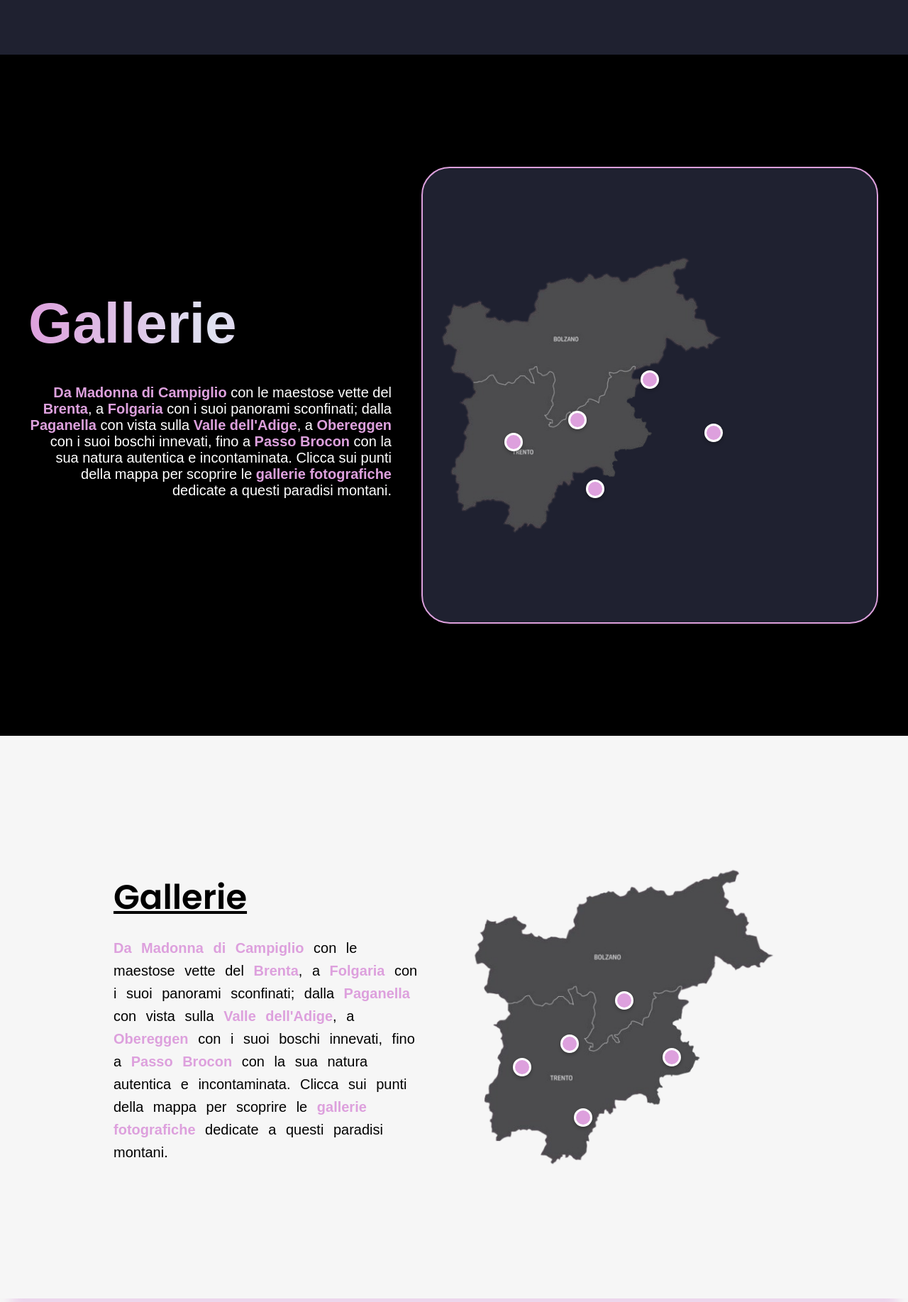
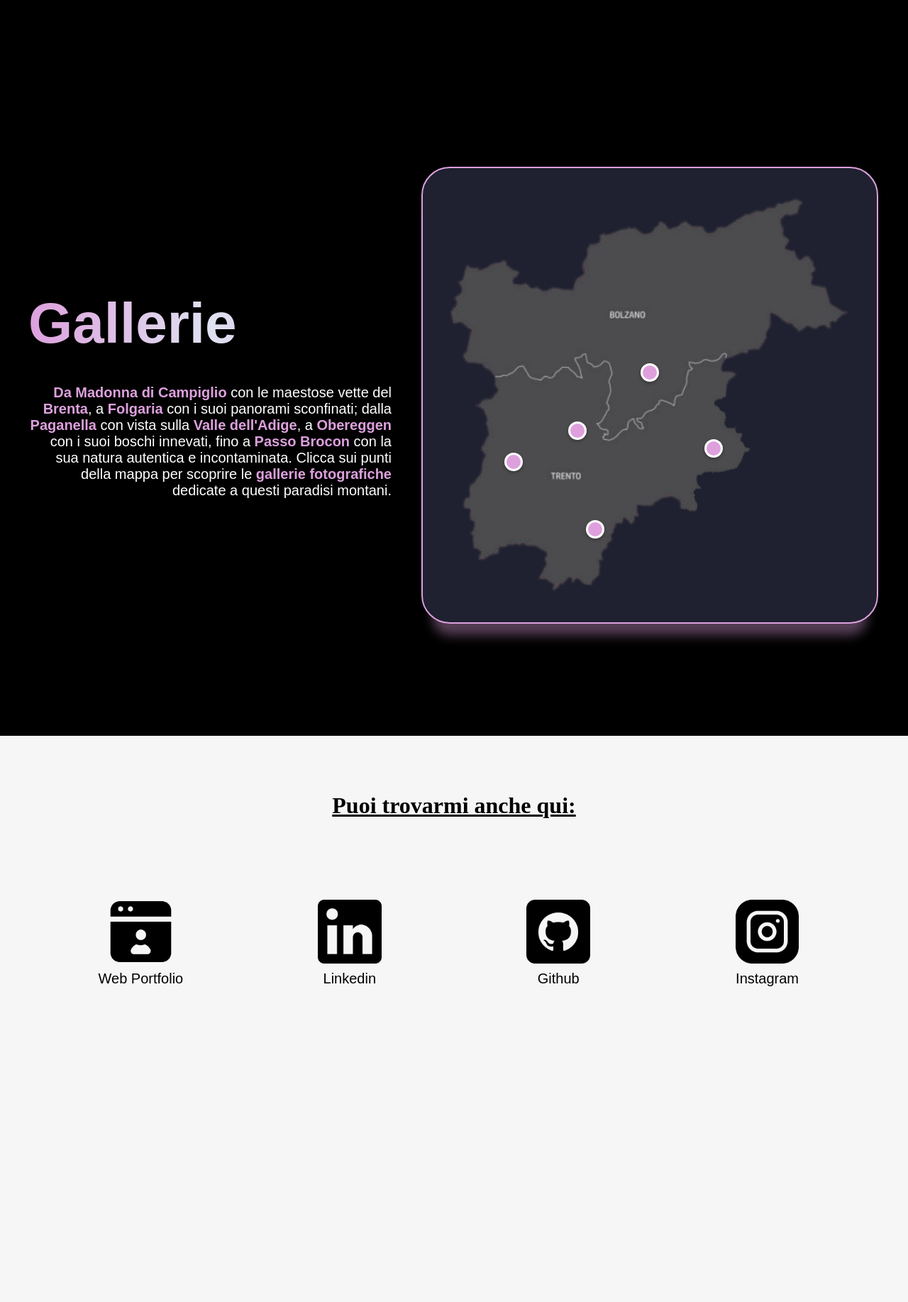
Before and after one commit to KevinRomanello/WebPortfolio, a plain HTML site: page Galleria/PhotoProject.html in a window 1280 px wide. Shown: the part 4137-5972 px from the top of the page at 71% size. Drawn offline with Linux system fonts and the light colour scheme; a web font is replaced by a local one.

Commit message:
sistemata la sezione mappa ma non completamente

```diff
--- a/Galleria/PhotoProject.html
+++ b/Galleria/PhotoProject.html
@@ -206,7 +206,7 @@
                         della mappa per scoprire le <span>gallerie fotografiche</span> dedicate a questi paradisi montani.
                     </div>
                 </div>
-                <div class="box2 reveal">
+                <div class="box3 box2 reveal fading-div">
                     <div>
                         <div class="map-container reveal">
                             <img src="foto comuni/TrentinoMapNoBg.png" alt="Mappa del Trentino">
@@ -238,7 +238,7 @@
         </section>
 
 
-        <section id="map-section" class="fading-div">
+        <section id="map-section" class="fading-div" style="visibility: hidden; height: 0px;">
             <div class="map-text-container">
                 <div class="text-container reveal">
                     <div class="titolo">
--- a/Galleria/css/bs.css
+++ b/Galleria/css/bs.css
@@ -55,3 +55,7 @@
     margin-top: 5vh;
     margin-left: 2vw;
 }
+
+.box3 div img{
+    width: 100%;
+}
--- a/Galleria/css/galleria.css
+++ b/Galleria/css/galleria.css
@@ -148,7 +148,7 @@
 }
 
 #sezione2{
-    background-color: #1f2130;
+    background-color: black;
 }
 
 article{
```
